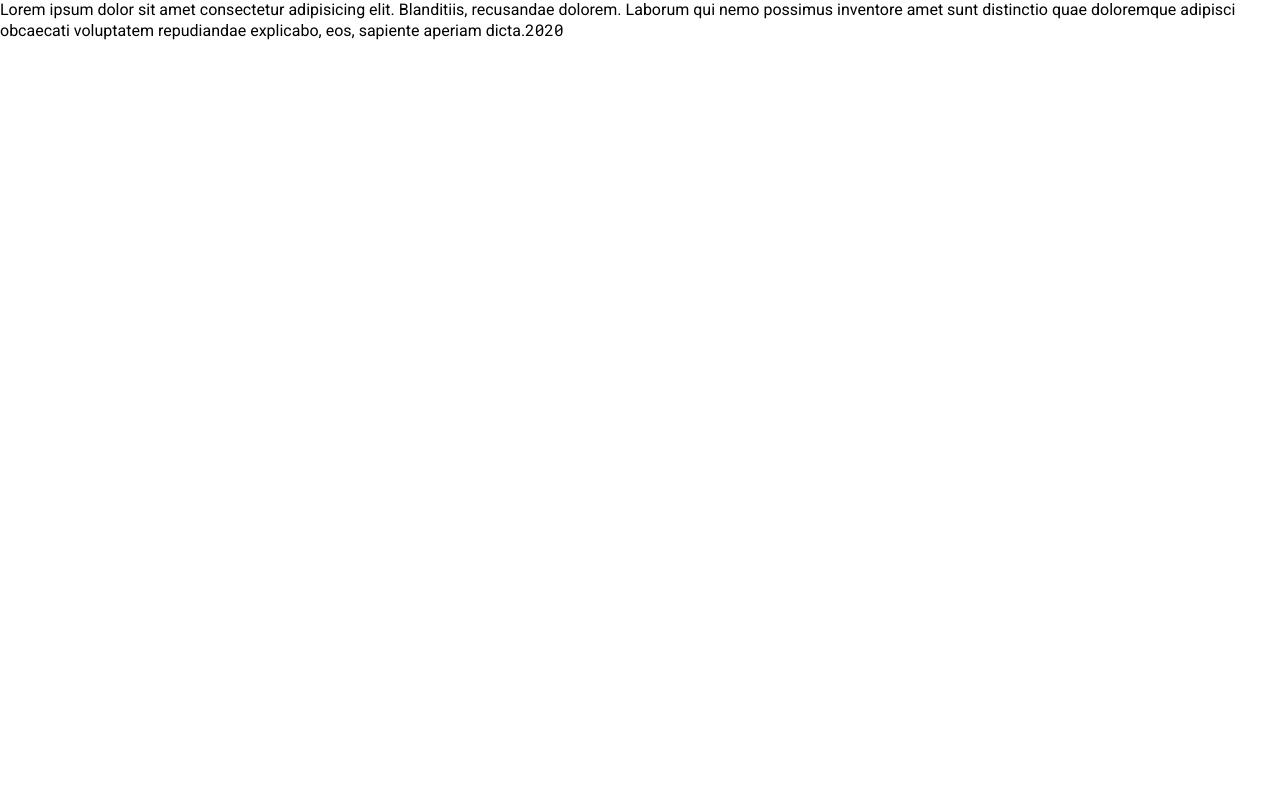
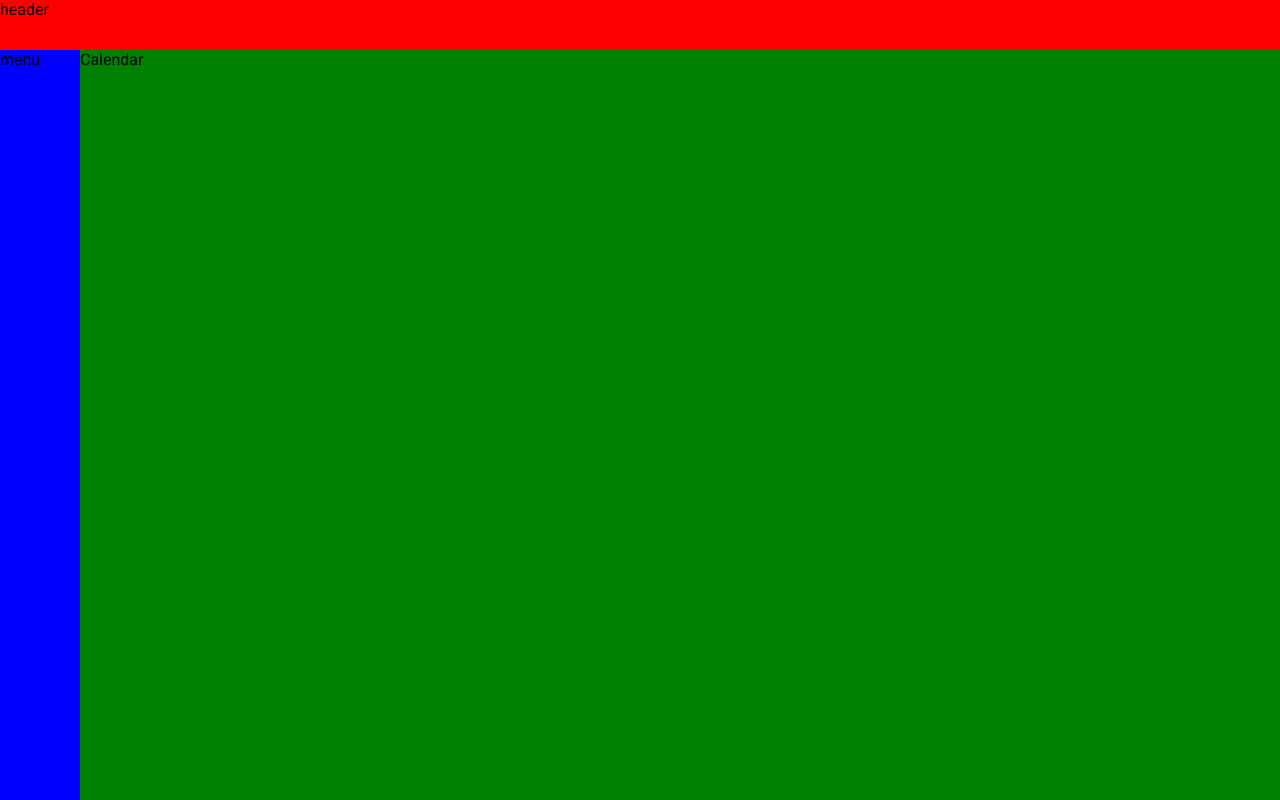
Before and after one commit to alexalannunes/ui-clones, a React (Create React App) app in the folder calendar-week/: page / in a window 1280 px wide. Built offline with nearby package versions, Linux system fonts and the light colour scheme.

Commit message:
setup grid

```diff
--- a/calendar-week/src/App.tsx
+++ b/calendar-week/src/App.tsx
@@ -1,13 +1,7 @@
+import { CalendarApp } from "./components/app/app";
+
 function App() {
-  return (
-    <div>
-      Lorem ipsum dolor sit amet consectetur adipisicing elit. Blanditiis,
-      recusandae dolorem. Laborum qui nemo possimus inventore amet sunt
-      distinctio quae doloremque adipisci obcaecati voluptatem repudiandae
-      explicabo, eos, sapiente aperiam dicta.
-      <span style={{ fontFamily: "Roboto Mono" }}>2020</span>
-    </div>
-  );
+  return <CalendarApp />;
 }
 
 export default App;
--- /dev/null
+++ b/calendar-week/src/components/app-header/app-header.tsx
@@ -0,0 +1,8 @@
+import React from "react";
+import styles from "./styles.module.scss";
+
+const AppHeader: React.FC = () => {
+  return <div className={styles.container}>header</div>;
+};
+
+export { AppHeader };
--- /dev/null
+++ b/calendar-week/src/components/app-header/styles.module.scss
@@ -0,0 +1,7 @@
+.container {
+  width: 100%;
+  height: 50px;
+  background-color: red;
+
+  grid-area: header;
+}
--- /dev/null
+++ b/calendar-week/src/components/app/app.tsx
@@ -0,0 +1,16 @@
+import React from "react";
+import { AppHeader } from "../app-header/app-header";
+import { CalendarWeek } from "../calendar-week/calendar-week";
+import { SideMenu } from "../side-menu/side-menu";
+import styles from "./styles.module.scss";
+const CalendarApp: React.FC = () => {
+  return (
+    <div className={styles.container}>
+      <AppHeader />
+      <SideMenu />
+      <CalendarWeek />
+    </div>
+  );
+};
+
+export { CalendarApp };
--- /dev/null
+++ b/calendar-week/src/components/app/styles.module.scss
@@ -0,0 +1,11 @@
+.container {
+  display: grid;
+  width: 100%;
+  grid-template-columns: 80px 1fr;
+  grid-template-rows: auto 1fr;
+  height: 100vh;
+
+  grid-template-areas:
+    "header header"
+    "sidemenu content";
+}
--- /dev/null
+++ b/calendar-week/src/components/calendar-week/calendar-week.tsx
@@ -0,0 +1,8 @@
+import React from "react";
+import styles from "./styles.module.scss";
+
+const CalendarWeek: React.FC = () => {
+  return <div className={styles.container}>Calendar</div>;
+};
+
+export { CalendarWeek };
--- /dev/null
+++ b/calendar-week/src/components/calendar-week/styles.module.scss
@@ -0,0 +1,7 @@
+.container {
+  height: 100%;
+  display: flex;
+  flex-direction: column;
+  background-color: green;
+  grid-area: content;
+}
--- /dev/null
+++ b/calendar-week/src/components/side-menu/side-menu.tsx
@@ -0,0 +1,8 @@
+import React from "react";
+import styles from "./styles.module.scss";
+
+const SideMenu: React.FC = () => {
+  return <div className={styles.container}>menu</div>;
+};
+
+export { SideMenu };
--- /dev/null
+++ b/calendar-week/src/components/side-menu/styles.module.scss
@@ -0,0 +1,9 @@
+.container {
+  width: 100%;
+  height: 100%;
+  display: flex;
+  flex-direction: column;
+  background-color: blue;
+
+  grid-area: sidemenu;
+}
```
